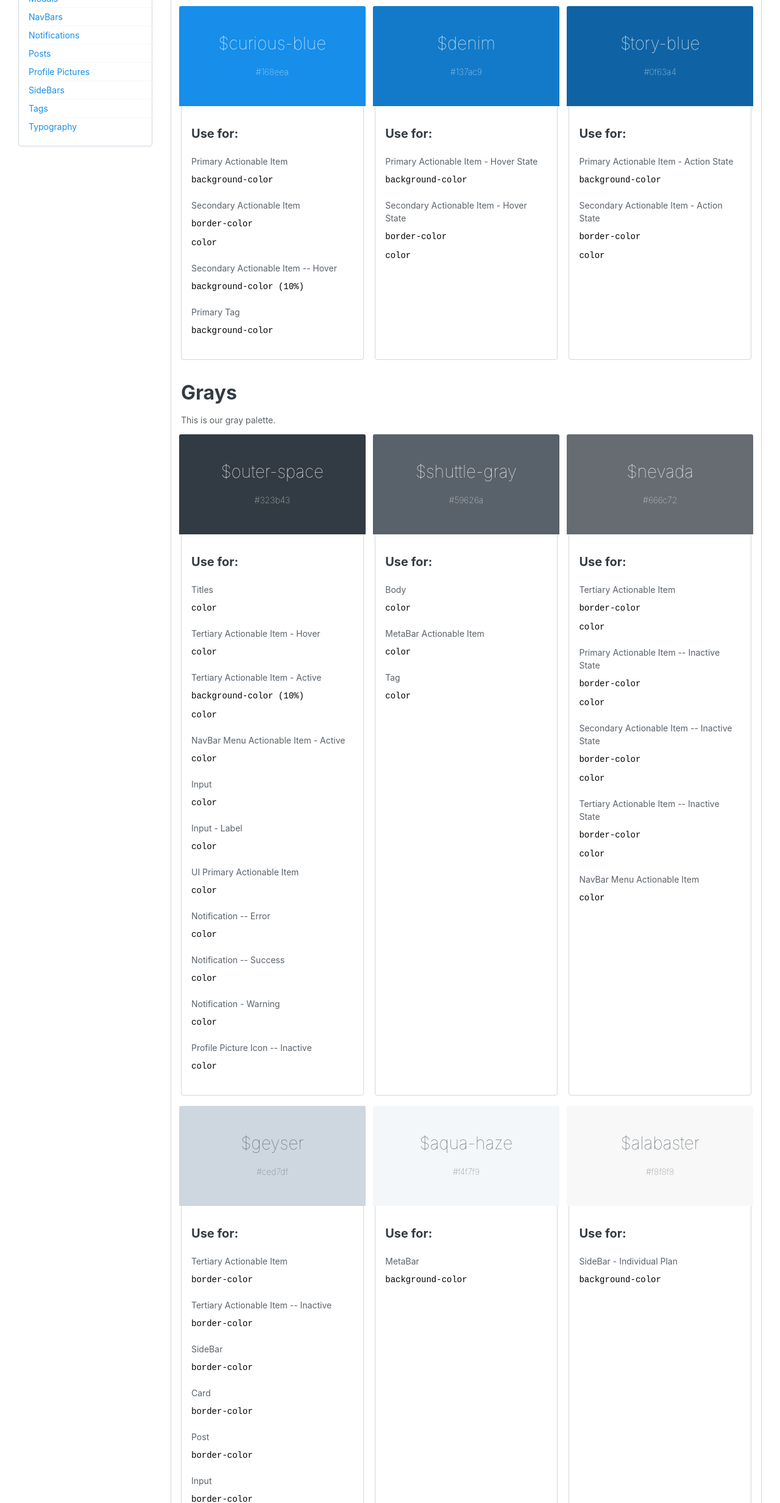
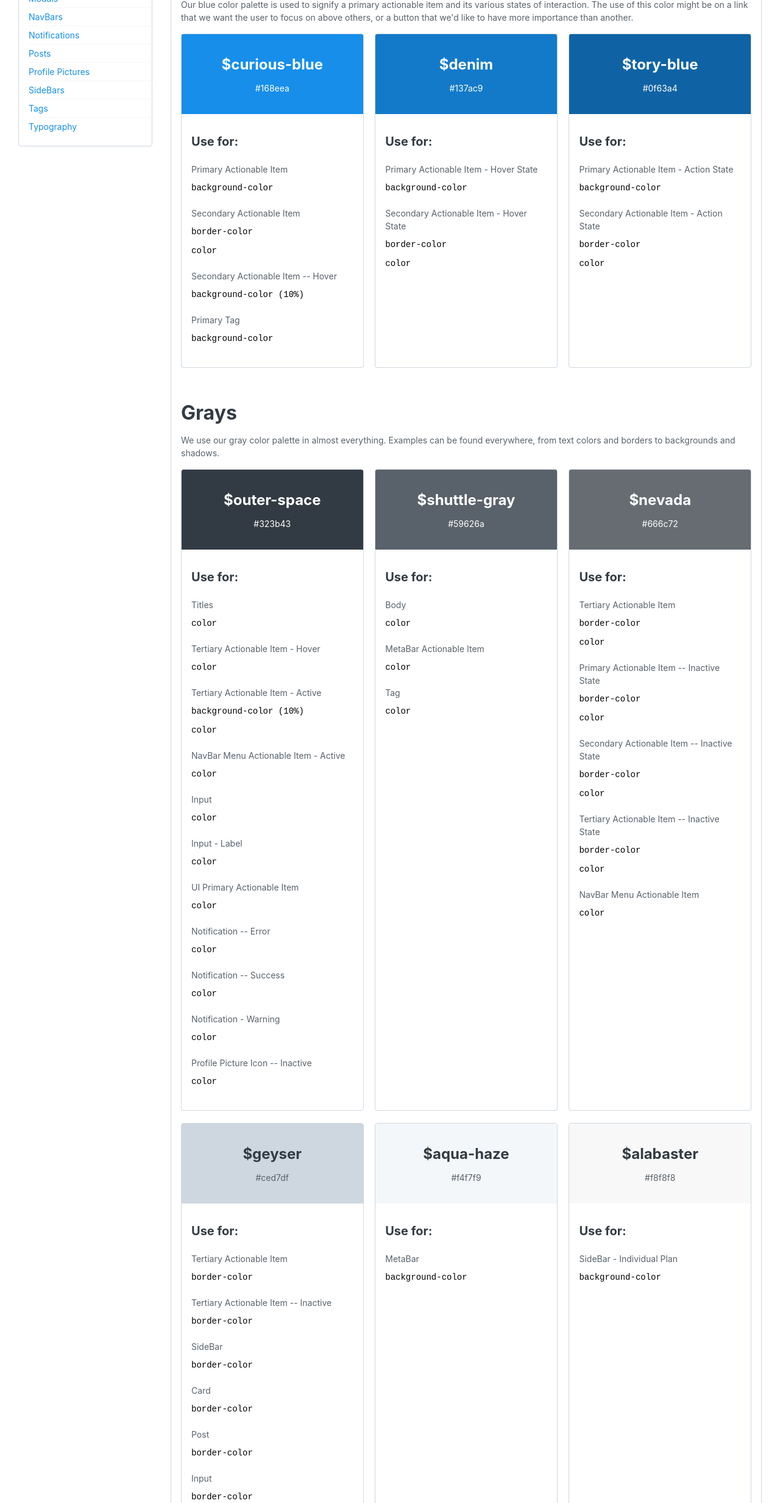
Before and after one commit to bufferapp/buffer-style, a plain HTML site: page colors.html in a window 1280 px wide. Shown: the part 336-2800 px from the top of the page at 61% size. Drawn offline with nearby package versions, Linux system fonts and the light colour scheme; some icons are missing.

Commit message:
Update cards markup and add descriptions.

```diff
--- a/colors.html
+++ b/colors.html
@@ -16,77 +16,43 @@
     </div>
 
     <div class="body">
-
       <div class="sidebar">
-        <div class="card card--last">
+        <div class="card">
           <ul class="sidebar-style-guide-list">
-            <li>
-              <a href="index.html">Introduction</a>
-            </li>
-            <li>
-              <a href="buttons.html">Buttons</a>
-            </li>
-            <li>
-              <a href="cards.html">Cards</a>
-            </li>
-            <li>
-              <a href="colors.html">Colors</a>
-            </li>
-            <li>
-              <a href="icons.html">Icons</a>
-            </li>
-            <li>
-              <a href="inputs.html">Inputs</a>
-            </li>
-            <li>
-              <a href="metabars.html">MetaBars</a>
-            </li>
-            <li>
-              <a href="modals.html">Modals</a>
-            </li>
-            <li>
-              <a href="navbars.html">NavBars</a>
-            </li>
-            <li>
-              <a href="notifications.html">Notifications</a>
-            </li>
-            <li>
-              <a href="posts.html">Posts</a>
-            </li>
-            <li>
-              <a href="profile-pictures.html">Profile Pictures</a>
-            </li>
-            <li>
-              <a href="sidebars.html">SideBars</a>
-            </li>
-            <li>
-              <a href="tags.html">Tags</a>
-            </li>
-            <li>
-              <a class="sidebar-style-guide-list--last" href="typography.html">Typography</a>
-            </li>
+            <li><a href="index.html">Introduction</a></li>
+            <li><a href="buttons.html">Buttons</a></li>
+            <li><a href="cards.html">Cards</a></li>
+            <li><a href="colors.html">Colors</a></li>
+            <li><a href="icons.html">Icons</a></li>
+            <li><a href="inputs.html">Inputs</a></li>
+            <li><a href="metabars.html">MetaBars</a></li>
+            <li><a href="modals.html">Modals</a></li>
+            <li><a href="navbars.html">NavBars</a></li>
+            <li><a href="notifications.html">Notifications</a></li>
+            <li><a href="posts.html">Posts</a></li>
+            <li><a href="profile-pictures.html">Profile Pictures</a></li>
+            <li><a href="sidebars.html">SideBars</a></li>
+            <li><a href="tags.html">Tags</a></li>
+            <li><a class="sidebar-style-guide-list--last" href="typography.html">Typography</a></li>
           </ul>
         </div>
       </div>
 
       <div class="content">
-
-        <div class="section section--last">
         <div class="card">
-
-            <div class="section-secondary">
-              <h1 class="section-secondary-title">Colors</h1>
-              <p>This is the color palette for the Buffer app.</p>
+          <div class="section">
+            <h1>Colors</h1>
+            <p>Each color card has its Less variable and its hex value. Each card contains current use cases for the color and in some cases, the opacity of that color.</p>
           </div>
 
-            <div class="section-secondary">
-              <h2 class="section-secondary-title">Blues</h2>
-              <p>This is our blue palette.</p>
-
+          <div class="section">
+            <h2>Blues</h2>
+            <p>Our blue color palette is used to signify a primary actionable item and its various states of interaction. The use of this color might be on a link that we want the user to focus on above others, or a button that we'd like to have more importance than another.</p>
             <div class="card-color-swatches">
-                <div class="card card--last">
+              <div class="card">
                 <div class="card-with-color card-with-color--blue-1">
-                      <p>$curious-blue<br /><span>#168eea</span></p>
+                  <h3>$curious-blue</h3>
+                  <p>#168eea</p>
                 </div>
                 <div class="card-with-item-content">
                   <h4>Use for:</h4>
@@ -110,9 +76,10 @@
                 </div>
               </div>
 
-                <div class="card card--last">
+              <div class="card">
                 <div class="card-with-color card-with-color--blue-2">
-                    <p>$denim<br /><span>#137ac9</span></p>
+                  <h3>$denim</h3>
+                  <p>#137ac9</p>
                 </div>
                 <div class="card-with-item-content">
                   <h4>Use for:</h4>
@@ -128,9 +95,10 @@
                 </div>
               </div>
 
-                <div class="card card--last">
+              <div class="card">
                 <div class="card-with-color card-with-color--blue-3">
-                    <p>$tory-blue<br /><span>#0f63a4</span></p>
+                  <h3>$tory-blue</h3>
+                  <p>#0f63a4</p>
                 </div>
                 <div class="card-with-item-content">
                   <h4>Use for:</h4>
@@ -148,14 +116,14 @@
             </div>
           </div>
 
-            <div class="section-secondary">
-              <h2 class="section-secondary-title">Grays</h2>
-              <p>This is our gray palette.</p>
-
+          <div class="section">
+            <h2>Grays</h2>
+            <p>We use our gray color palette in almost everything. Examples can be found everywhere, from text colors and borders to backgrounds and shadows.</p>
             <div class="card-color-swatches">
               <div class="card">
                 <div class="card-with-color card-with-color--gray-1">
-                    <p>$outer-space<br /><span>#323b43</span></p>
+                  <h3>$outer-space</h3>
+                  <p>#323b43</p>
                 </div>
                 <div class="card-with-item-content">
                   <h4>Use for:</h4>
@@ -209,7 +177,8 @@
 
               <div class="card">
                 <div class="card-with-color card-with-color--gray-2">
-                    <p>$shuttle-gray<br /><span>#59626a</span></p>
+                  <h3>$shuttle-gray</h3>
+                  <p>#59626a</p>
                 </div>
                 <div class="card-with-item-content">
                   <h4>Use for:</h4>
@@ -230,7 +199,8 @@
 
               <div class="card">
                 <div class="card-with-color card-with-color--gray-3">
-                    <p>$nevada<br /><span>#666c72</span></p>
+                  <h3>$nevada</h3>
+                  <p>#666c72</p>
                 </div>
                 <div class="card-with-item-content">
                   <h4>Use for:</h4>
@@ -261,9 +231,10 @@
                 </div>
               </div>
 
-                <div class="card card--last">
+              <div class="card">
                 <div class="card-with-color card-with-color--gray-4">
-                    <p>$geyser<br /><span>#ced7df</span></p>
+                  <h3>$geyser</h3>
+                  <p>#ced7df</p>
                 </div>
                 <div class="card-with-item-content">
                   <h4>Use for:</h4>
@@ -310,9 +281,10 @@
                 </div>
               </div>
 
-                <div class="card card--last">
+              <div class="card">
                 <div class="card-with-color card-with-color--gray-5">
-                    <p>$aqua-haze<br /><span>#f4f7f9</span></p>
+                  <h3>$aqua-haze</h3>
+                  <p>#f4f7f9</p>
                 </div>
                 <div class="card-with-item-content">
                   <h4>Use for:</h4>
@@ -323,9 +295,10 @@
                 </div>
               </div>
 
-                <div class="card card--last">
+              <div class="card">
                 <div class="card-with-color card-with-color--gray-6">
-                    <p>$alabaster<br /><span>#f8f8f8</span></p>
+                  <h3>$alabaster</h3>
+                  <p>#f8f8f8</p>
                 </div>
                 <div class="card-with-item-content">
                   <h4>Use for:</h4>
@@ -338,14 +311,14 @@
             </div>
           </div>
 
-            <div class="section-secondary section-secondary--last">
-              <h2 class="section-secondary-title">Others</h2>
-              <p>This is our other palette.</p>
-
+          <div class="section">
+            <h2>Others</h2>
+            <p>Our other color palette includes a range of colors used in our UI.</p>
             <div class="card-color-swatches card-color-swatches--last">
-                <div class="card card--last">
+              <div class="card">
                 <div class="card-with-color card-with-color--green">
-                    <p>$shamrock<br /><span>#2fd566</span></p>
+                  <h3>$shamrock</h3>
+                  <p>#2fd566</p>
                 </div>
                 <div class="card-with-item-content">
                   <h4>Use for:</h4>
@@ -360,9 +333,10 @@
                 </div>
               </div>
 
-                <div class="card card--last">
+              <div class="card">
                 <div class="card-with-color card-with-color--yellow">
-                    <p>$saffron<br /><span>#f1cb3a</span></p>
+                  <h3>$saffron</h3>
+                  <p>#f1cb3a</p>
                 </div>
                 <div class="card-with-item-content">
                   <h4>Use for:</h4>
@@ -377,9 +351,10 @@
                 </div>
               </div>
 
-                <div class="card card--last">
+              <div class="card">
                 <div class="card-with-color card-with-color--red">
-                    <p>$torch-red<br /><span>#ff1e1e</span></p>
+                  <h3>$torch-red</h3>
+                  <p>#ff1e1e</p>
                 </div>
                 <div class="card-with-item-content">
                   <h4>Use for:</h4>
@@ -406,15 +381,10 @@
                   </ul>
                 </div>
               </div>
-
             </div>
           </div>
-
         </div>
       </div>
-
-      </div>
-
     </div>
 
     <script src="https://ajax.googleapis.com/ajax/libs/jquery/1.12.0/jquery.min.js"></script>
--- a/css/style.css
+++ b/css/style.css
@@ -355,20 +355,18 @@ li {
 .card-color-swatches .card {
   margin-bottom: 20px;
   width: 32%; }
-  .card-color-swatches .card.card--last {
-    margin-bottom: 0; }
 
 .card-with-color {
-  margin: -20px -20px 0 -20px;
+  margin-top: -16px;
+  margin-right: -16px;
+  margin-left: -16px;
+  padding: 32px 16px;
+  text-align: center;
   border-radius: 3px 3px 0 0; }
+  .card-with-color h3 {
+    margin-top: 0; }
   .card-with-color p {
-    margin: 0;
-    padding: 40px 20px;
-    font-weight: 100;
-    font-size: 28px;
-    text-align: center; }
-    .card-with-color p span {
-      font-size: 14px; }
+    margin-bottom: 0; }
 
 .card-with-color--blue-1,
 .card-with-color--blue-2,
@@ -379,6 +377,15 @@ li {
 .card-with-color--green,
 .card-with-color--red {
   color: #fff; }
+  .card-with-color--blue-1 h3,
+  .card-with-color--blue-2 h3,
+  .card-with-color--blue-3 h3,
+  .card-with-color--gray-1 h3,
+  .card-with-color--gray-2 h3,
+  .card-with-color--gray-3 h3,
+  .card-with-color--green h3,
+  .card-with-color--red h3 {
+    color: #fff; }
 
 .card-with-color--blue-1 {
   background-color: #168eea; }
```
Also changed, not shown: buttons.html (+1 -1 lines), cards.html (+26 -60 lines). Lines whose indentation alone changed are shown as unchanged.
